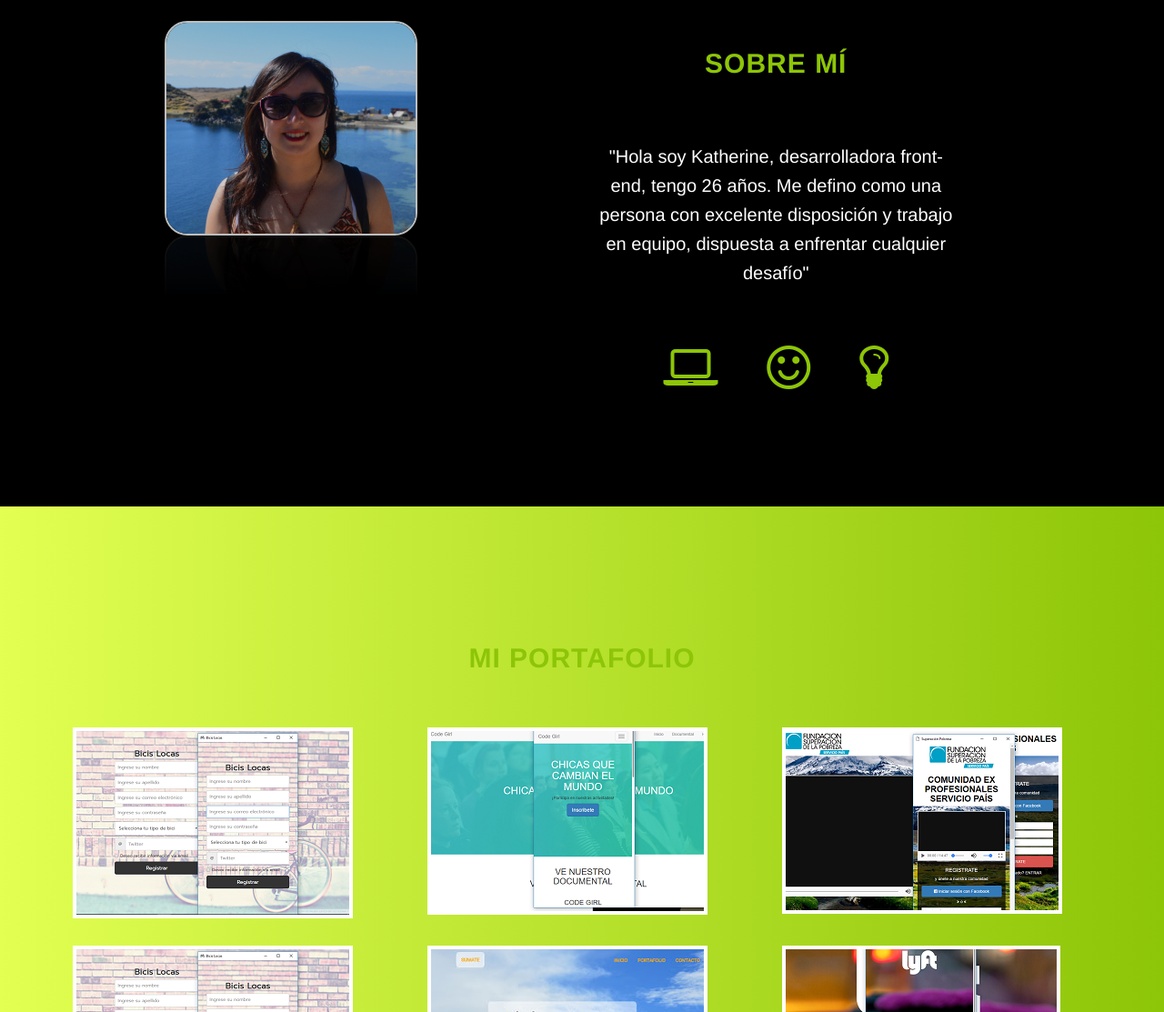
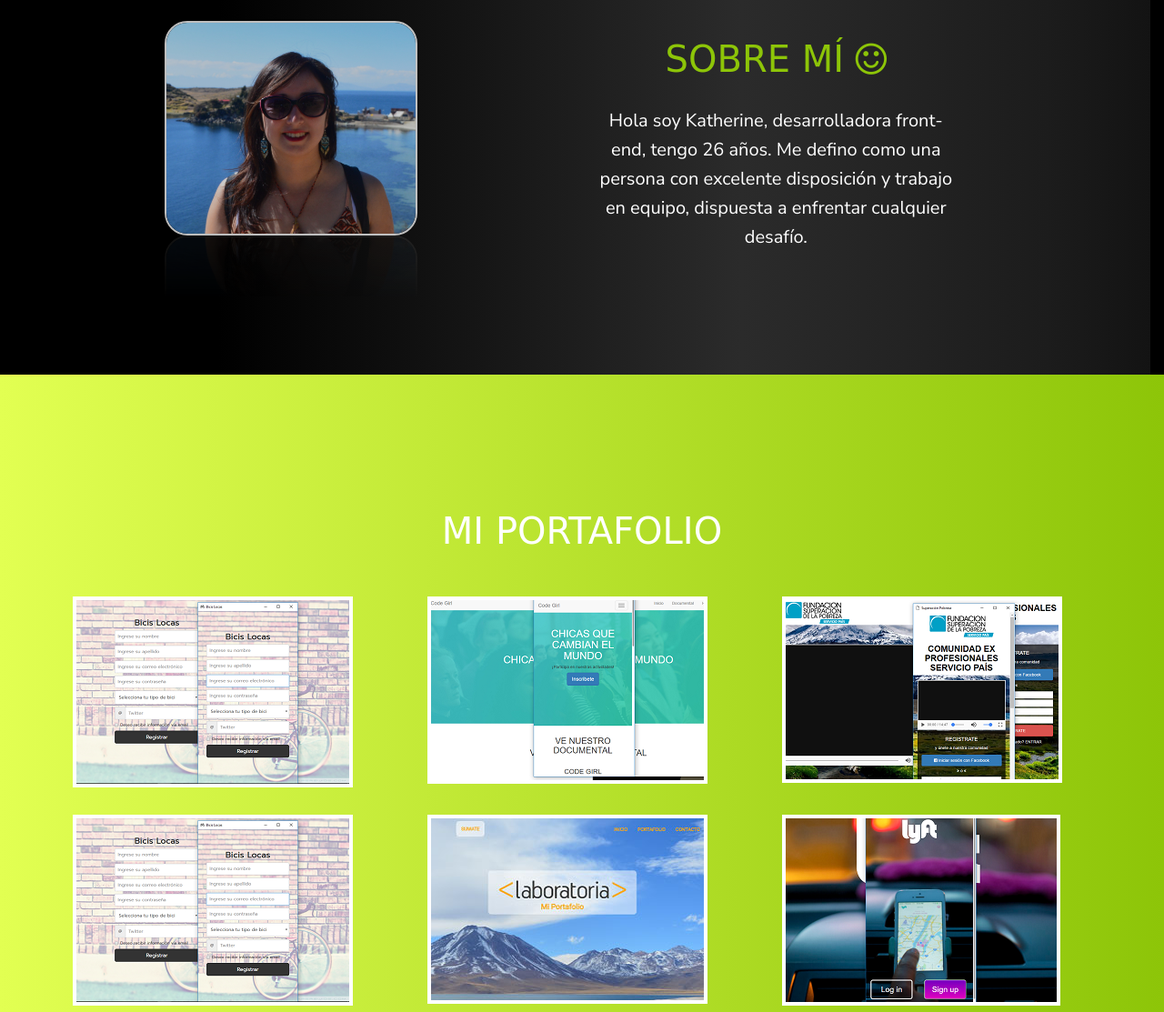
Before and after one commit to KatherineMontecinos/portafolio, a plain HTML site: page index.html in a window 1280 px wide. Shown: the part 897-2010 px from the top of the page at 91% size. Drawn offline with nearby package versions, Linux system fonts and the light colour scheme; a web font is replaced by a local one.

Commit message:
portafolio 95%

```diff
--- a/css/style.css
+++ b/css/style.css
@@ -1,29 +1,25 @@
 body {
   width: 100%;
   height: 100%;
-  font-family: "Lora", "Helvetica Neue", Helvetica, Arial, sans-serif;
+  font-family: 'Nunito Sans', sans-serif;
   background-color: black;
 }
+
 html {
   width: 100%;
   height: 100%;
 }
-h1,
-h2,
-h3,
-h4,
-h5,
-h6 {
-  margin: 0 0 35px;
+h1,h2,h3,h4,h5,h6 {
   text-transform: uppercase;
-  font-family: "Montserrat", "Helvetica Neue", Helvetica, Arial, sans-serif;
-  font-weight: 700;
-  letter-spacing: 1px;
+  font-family: 'Montserrat', sans-serif;
 }
 p {
   font-size: 18px;
   line-height: 1.5;
+  font-family: 'Nunito Sans', sans-serif;
+  color: white;
 }
+
 @media (min-width: 768px) {
   p {
     margin: 0 0 35px;
@@ -31,6 +27,7 @@ p {
     line-height: 1.6;
   }
 }
+
 a {
   color: white;
   -webkit-transition: all 0.2s ease-in-out;
@@ -109,8 +106,11 @@ a:focus {
     padding: 0;
     background: #7D0058;
     border-bottom: 1px solid rgba(255, 255, 255, 0.3);
+
   }
 }
+
+
 .intro {
   display: table;
   width: 100%;
@@ -119,24 +119,27 @@ a:focus {
   text-align: center;
   color: white;
   background: url(../img/1.jpg) no-repeat center;
-  background-color: black;
-
   -webkit-background-size: cover;
   -moz-background-size: cover;
   background-size: cover;
   -o-background-size: cover;
 }
+
 .intro .intro-body {
   display: table-cell;
   vertical-align: middle;
   padding-top: 60px;
 }
+
 .intro .intro-body .brand-heading {
   font-size: 40px;
 }
+
 .intro .intro-body .intro-text {
   font-size: 18px;
+  font-family: 'Boogaloo', cursive;
 }
+
 @media (min-width: 768px) {
   .intro {
     height: 100%;
@@ -146,9 +149,11 @@ a:focus {
     font-size: 100px;
   }
   .intro .intro-body .intro-text {
-    font-size: 26px;
+    font-size: 35px;
+    color: #8DC508;
   }
 }
+
 .btn-circle {
   font-size: 60px;
   color: #7D0058;
@@ -210,9 +215,9 @@ a:focus {
 }
 
 .portafolio {
-  max-width: 100%;
-  padding: 100px 0;
-  background: rgba(226,255,82,1);
+max-width: 100%;
+padding: 100px 0;
+background: rgba(226,255,82,1);
 background: -moz-linear-gradient(left, rgba(226,255,82,1) 0%, rgba(141,197,8,1) 100%);
 background: -webkit-gradient(left top, right top, color-stop(0%, rgba(226,255,82,1)), color-stop(100%, rgba(141,197,8,1)));
 background: -webkit-linear-gradient(left, rgba(226,255,82,1) 0%, rgba(141,197,8,1) 100%);
@@ -231,20 +236,22 @@ filter: progid:DXImageTransform.Microsoft.gradient( startColorstr='#e2ff52', end
   }
 
 }
+
 .btn {
   text-transform: uppercase;
-  font-family: "Montserrat", "Helvetica Neue", Helvetica, Arial, sans-serif;
   font-weight: 400;
   -webkit-transition: all 0.3s ease-in-out;
   -moz-transition: all 0.3s ease-in-out;
   transition: all 0.3s ease-in-out;
   border-radius: 0;
 }
+
 .btn-default {
   border: 1px solid #8DC508;
   color: white;
   background-color: transparent;
 }
+
 .btn-default:hover,
 .btn-default:focus {
   border: 1px solid #8DC508;
@@ -252,6 +259,7 @@ filter: progid:DXImageTransform.Microsoft.gradient( startColorstr='#e2ff52', end
   color: black;
   background-color: #8DC508;
 }
+
 ul.banner-social-buttons {
   margin-top: 0;
   padding-bottom: 70px;
@@ -272,31 +280,11 @@ ul.banner-social-buttons {
   }
 }
 
-::-moz-selection {
-  text-shadow: none;
-  background: #fcfcfc;
-  background: rgba(255, 255, 255, 0.2);
-}
-::selection {
-  text-shadow: none;
-  background: #fcfcfc;
-  background: rgba(255, 255, 255, 0.2);
-}
-img::selection {
-  background: transparent;
-}
-img::-moz-selection {
-  background: transparent;
-}
-body {
-  webkit-tap-highlight-color: rgba(255, 255, 255, 0.2);
-}
-
-
 h1 {
-  font-size: 55px;
+  font-family: 'Boogaloo', cursive;
+  font-size: 60px;
   padding-top: 70px;
-  text-shadow: 2px 4px #999;
+  text-shadow: 1px 2px #999;
 }
 
 .yo {
@@ -327,12 +315,10 @@ h1 {
   color: white;
 }
 
-p {
-  color: white;
-}
-
 h2 {
   color: #8DC508;
+  font-family: 'Boogaloo', cursive;
+  font-size: 40px;
 }
 
 .icono {
@@ -410,12 +396,11 @@ h2 {
 
 .mi-slider ul li h4 {
   display: inline-block;
-  font-family: Baskerville, "Baskerville Old Face", "Hoefler Text", Garamond, "Times New Roman", serif;
-  font-style: italic;
   font-weight: 400;
-  font-size: 18px;
+  font-size: 15px;
   padding: 20px 10px 0;
-  color: #8DC508;
+  color: white;
+  font-family: 'Nunito Sans', sans-serif;
 }
 
 .mi-slider ul li:hover {
@@ -678,9 +663,8 @@ h2 {
   }
 }
 
-
 #contacto {
-  background: rgba(201,0,140,1);
+background: rgba(201,0,140,1);
 background: -moz-linear-gradient(left, rgba(201,0,140,1) 0%, rgba(10,48,7,1) 0%, rgba(163,0,114,1) 0%, rgba(199,46,156,1) 3%, rgba(163,0,114,1) 100%);
 background: -webkit-gradient(left top, right top, color-stop(0%, rgba(201,0,140,1)), color-stop(0%, rgba(10,48,7,1)), color-stop(0%, rgba(163,0,114,1)), color-stop(3%, rgba(199,46,156,1)), color-stop(100%, rgba(163,0,114,1)));
 background: -webkit-linear-gradient(left, rgba(201,0,140,1) 0%, rgba(10,48,7,1) 0%, rgba(163,0,114,1) 0%, rgba(199,46,156,1) 3%, rgba(163,0,114,1) 100%);
@@ -688,15 +672,29 @@ background: -o-linear-gradient(left, rgba(201,0,140,1) 0%, rgba(10,48,7,1) 0%, r
 background: -ms-linear-gradient(left, rgba(201,0,140,1) 0%, rgba(10,48,7,1) 0%, rgba(163,0,114,1) 0%, rgba(199,46,156,1) 3%, rgba(163,0,114,1) 100%);
 background: linear-gradient(to right, rgba(201,0,140,1) 0%, rgba(10,48,7,1) 0%, rgba(163,0,114,1) 0%, rgba(199,46,156,1) 3%, rgba(163,0,114,1) 100%);
 filter: progid:DXImageTransform.Microsoft.gradient( startColorstr='#c9008c', endColorstr='#a30072', GradientType=1 );
-
 }
 
 h2 {
-  padding-top: 50px;
-  margin-bottom: 20px;
-  padding-bottom: 30px;
+
+  padding-top: 30px;
+  margin-bottom: 40px;
 }
 
+.aboutme {
+  margin: 10px;
+}
+
+.titulo-porta {
+  color: white;
+}
+
+.descripcion {
+  font-size: 9px;
+}
+
+.menu {
+  font-family: 'Nunito Sans', sans-serif;
+}
 /* efecto imagen */
 
 .efecto-img {
@@ -725,19 +723,25 @@ h2 {
     border: 1px solid white;
 }
 .efecto-img figure h4 {
-    font-family:'Lato';
-    color:#fff;
+    font-family: 'Source Sans Pro', sans-serif;
     font-size:22px;
+    color: #7D0058;
+    padding-bottom: 5px;
     text-align:center;
+}
+
+.efecto-img figure a {
+  color: white;
 }
 .efecto-img figure p {
     display:block;
-    font-family:'Lato';
-    font-size:18px;
-    line-height:18px;
+    font-family: 'Source Sans Pro', sans-serif;
+    font-size:16px;
+    line-height:15px;
     margin:0;
-    color:#fff;
+    color: rgba(226,255,82,1);
     text-align:center;
+    padding-bottom: 15px;
 }
 .efecto-img figure figcaption {
     top:0;
@@ -771,3 +775,14 @@ h2 {
     -moz-transform:rotateY(0);
     transform:rotateY(0)
 }
+
+
+.content-section, #habil {
+  background: rgba(76,76,76,1);
+background: -moz-linear-gradient(left, rgba(76,76,76,1) 0%, rgba(44,44,44,1) 0%, rgba(0,0,0,1) 0%, rgba(0,0,0,1) 9%, rgba(0,0,0,1) 18%, rgba(43,43,43,1) 64%, rgba(28,28,28,1) 91%, rgba(19,19,19,1) 100%);
+background: -webkit-gradient(left top, right top, color-stop(0%, rgba(76,76,76,1)), color-stop(0%, rgba(44,44,44,1)), color-stop(0%, rgba(0,0,0,1)), color-stop(9%, rgba(0,0,0,1)), color-stop(18%, rgba(0,0,0,1)), color-stop(64%, rgba(43,43,43,1)), color-stop(91%, rgba(28,28,28,1)), color-stop(100%, rgba(19,19,19,1)));
+background: -webkit-linear-gradient(left, rgba(76,76,76,1) 0%, rgba(44,44,44,1) 0%, rgba(0,0,0,1) 0%, rgba(0,0,0,1) 9%, rgba(0,0,0,1) 18%, rgba(43,43,43,1) 64%, rgba(28,28,28,1) 91%, rgba(19,19,19,1) 100%);
+background: -o-linear-gradient(left, rgba(76,76,76,1) 0%, rgba(44,44,44,1) 0%, rgba(0,0,0,1) 0%, rgba(0,0,0,1) 9%, rgba(0,0,0,1) 18%, rgba(43,43,43,1) 64%, rgba(28,28,28,1) 91%, rgba(19,19,19,1) 100%);
+background: -ms-linear-gradient(left, rgba(76,76,76,1) 0%, rgba(44,44,44,1) 0%, rgba(0,0,0,1) 0%, rgba(0,0,0,1) 9%, rgba(0,0,0,1) 18%, rgba(43,43,43,1) 64%, rgba(28,28,28,1) 91%, rgba(19,19,19,1) 100%);
+background: linear-gradient(to right, rgba(76,76,76,1) 0%, rgba(44,44,44,1) 0%, rgba(0,0,0,1) 0%, rgba(0,0,0,1) 9%, rgba(0,0,0,1) 18%, rgba(43,43,43,1) 64%, rgba(28,28,28,1) 91%, rgba(19,19,19,1) 100%);
+filter: progid:DXImageTransform.Microsoft.gradient( startColorstr='#4c4c4c', endColorstr='#131313', GradientType=1
--- a/index.html
+++ b/index.html
@@ -5,8 +5,12 @@
     <meta http-equiv="X-UA-Compatible" content="IE=edge">
     <meta name="viewport" content="width=device-width, initial-scale=1">
     <title>Mi Portafolio</title>
+
     <link rel="stylesheet" type="text/css" href="css/bootstrap.min.css">
     <link rel="stylesheet" type="text/css" href="css/font-awesome.css">
+    <link href="https://fonts.googleapis.com/css?family=Nunito+Sans|Source+Sans+Pro" rel="stylesheet">
+    <link href="https://fonts.googleapis.com/css?family=Montserrat:700|Nunito+Sans|Source+Sans+Pro" rel="stylesheet">
+    <link href="https://fonts.googleapis.com/css?family=Boogaloo" rel="stylesheet">
     <link rel="stylesheet" type="text/css" href="css/style.css">
     <script src="js/modernizr.custom.63321.js"></script>
 </head>
@@ -15,7 +19,7 @@
     <div class="container-fluid">
       <div class="navbar-header">
         <button type="button" class="navbar-toggle" data-toggle="collapse" data-target=".navbar-main-collapse">
-           Menu <i class="fa fa-bars"></i>
+           Menú  <i class="fa fa-bars"></i>
         </button>
       </div>
       	<div class="collapse navbar-collapse navbar-right navbar-main-collapse">
@@ -23,18 +27,10 @@
               <li class="hidden">
                 <a href="#page-top"></a>
               </li>
-              <li>
-                <a class="page-scroll" href="#about">About</a>
-              </li>
-              <li>
-                <a class="page-scroll" href="#portafolio">Portafolio</a>
-              </li>
-              <li>
-                <a class="page-scroll" href="#habil">Habilidades</a>
-              </li>
-              <li>
-                <a class="page-scroll" href="#contacto">Contact</a>
-              </li>
+              <li><a class="page-scroll menu" href="#about">About</a></li>
+              <li><a class="page-scroll menu" href="#portafolio">Portafolio</a></li>
+              <li><a class="page-scroll menu" href="#habil">Habilidades</a></li>
+              <li><a class="page-scroll menu" href="#contacto">Contact</a></li>
             </ul>
          </div>
       </div>
@@ -46,9 +42,9 @@
           <div class="row">
             <div class="col-xs-12 col-sm-12 col-md-12">
               <h1>Katherine Montecinos</h1>
-              <p class="intro-text">Desarrolladora Web</p>
+              <p class="intro-text">Desarrolladora web</p>
               <a href="#about" class="btn btn-circle page-scroll">
-                <i class="fa fa-arrow-circle-down fa-1x animated"></i>
+                <i class="fa fa-arrow-circle-down fa-2x animated"></i>
               </a>
             </div>
           </div>
@@ -64,13 +60,11 @@
         		</div>
         		<div class="col-xs-12 col-sm-12 col-md-4 col-md-offset-1">
           			<div class="texto">
-           		<h2>Sobre mí</h2>
+           				<h2 class="aboutme">Sobre mí <i class="fa fa-smile-o" aria-hidden="true"></i>
+</h2>
            				<br>
-            	<p>"Hola soy Katherine, desarrolladora front-end, tengo 26 años.
-           	 	Me defino como una persona con excelente disposición y trabajo en equipo, dispuesta a enfrentar cualquier desafío"</p>
-           	 	<i class="fa fa-laptop fa-4x icono" aria-hidden="true"></i>
-           		<i class="fa fa-smile-o fa-4x icono" aria-hidden="true"></i>
-           		<i class="fa fa-lightbulb-o fa-4x icono" aria-hidden="true"></i>
+            			<p class="texto">Hola soy Katherine, desarrolladora front-end, tengo 26 años.
+           	 	Me defino como una persona con excelente disposición y trabajo en equipo, dispuesta a enfrentar cualquier desafío.</p>
           			</div>
         		</div>
       		</div>
@@ -81,7 +75,7 @@
         <div class="container text-center">
           	<div class="row">
            		<div class="col-xs-12 col-sm-12 col-md-12">
-              <h2>Mi Portafolio</h2>
+              		<h2 class="titulo-porta">Mi Portafolio</h2>
             	</div>
           	</div>
           	<div class="row">
@@ -90,8 +84,10 @@
 						<figure>
 							<img class="logo" src="img/BICIS.png">
 						<figcaption>
-									<h4 class="nombre"><a href="https://katherinemontecinos.github.io/bicis-locas-jquery/" target="_blank">BICIS LOCAS</a></h4>
-									<p>Bicis Locas es un formulario de contacto validado con Jquery</p>
+							<h4><a href="https://katherinemontecinos.github.io/bicis-locas-jquery/" target="_blank">BICIS LOCAS</a></h4>
+							<p class="descripcion">Bicis Locas es un formulario de contacto validado con Jquery</p>
+
+							<a class="ver" href="https://katherinemontecinos.github.io/bicis-locas-jquery/" target="_blank"">VER PROYECTO</a>
 						</figcaption>
 						</figure>
 					</div>
@@ -102,7 +98,8 @@
 							<img class="logo" src="img/coder-girl.png">
 						<figcaption>
 							<h4 class="nombre"><a href=https://katherinemontecinos.github.io/coder-girl/ target="_blank">CODER GIRL</a></h4>
-									<p>Es un sitio creado con Boostrap y adapatado a celulares</p>
+							<p class="descripcion">Es un sitio creado con Boostrap y adapatado a celulares</p>
+							<a class="ver" href="https://katherinemontecinos.github.io/coder-girl/" target="_blank"">VER PROYECTO</a>
 						</figcaption>
 						</figure>
 					</div>
@@ -113,7 +110,8 @@
 							<img class="logo" src="img/SERVCIO-PAIS.png">
 						<figcaption>
 							<h4 class="nombre"><a href="https://katherinemontecinos.github.io/bicis-locas-jquery/" target="_blank">SERVICIO PAIS</a></h4>
-									<p>Este proyecto es un portal para los ex profesionales de Servicio País</p>
+							<p class="descripcion">Este proyecto es un portal para los ex profesionales de Servicio País</p>
+							<a class="ver" href="https://katherinemontecinos.github.io/bicis-locas-jquery/" target="_blank"">VER PROYECTO</a>
 						</figcaption>
 						</figure>
 					</div>
@@ -126,7 +124,8 @@
 							<img class="logo" src="img/BICIS.png">
 						<figcaption>
 							<h4 class="nombre"><a href="https://katherinemontecinos.github.io/bicis-locas-jquery/" target="_blank">LA REPUBLICA</a></h4>
-									<p>Bicis Locas es un formulario de contacto validado con Jquery</p>
+							<p class="descripcion">Bicis Locas es un formulario de contacto validado con Jquery</p>
+							<a class="ver" href="https://katherinemontecinos.github.io/bicis-locas-jquery/" target="_blank"">VER PROYECTO</a>
 						</figcaption>
 						</figure>
 					</div>
@@ -138,6 +137,7 @@
 						<figcaption>
 							<h4 class="nombre"><a href="https://katherinemontecinos.github.io/bicis-locas-jquery/" target="_blank">MINI</a></h4>
 							<p>Bicis Locas es un formulario de contacto validado con Jquery</p>
+							<a class="ver" href="https://katherinemontecinos.github.io/bicis-locas-jquery/" target="_blank"">VER PROYECTO</a>
 						</figcaption>
 						</figure>
 					</div>
@@ -149,6 +149,7 @@
 						<figcaption>
 							<h4 class="nombre"><a href="https://katherinemontecinos.github.io/lyft/" target="_blank">LYFT</a></h4>
 							<p>Este proyecto es una replica a la aplicación de telefonía móvil </p>
+							<a class="ver" href="https://katherinemontecinos.github.io/lyft/" target="_blank"">VER PROYECTO</a>
 						</figcaption>
 						</figure>
 					</div>
@@ -220,7 +221,7 @@
               					<a href="https://cl.linkedin.com/" class="btn btn-default btn-lg"><i class="fa fa-linkedin-square fa-fw"></i><span class="network-name">Linkedin</span></a>
              		 		</li>
               				<li>
-              	<a href="https://cl.linkedin.com/" class="btn btn-default btn-lg"><i class="fa fa-download fa-fw"></i><span class="network-name">CURRICULUM</span></a>
+              					<a href="document/CV-Katherine.pdf" download class="btn btn-default btn-lg"><i class="fa fa-download fa-fw"></i><span class="network-name">CURRICULUM</span></a>
               				</li>
            	 			</ul>
           			</div>
@@ -235,7 +236,6 @@
     <script type="text/javascript" src="js/js.js"></script>
     <script>
 			$(function() {
-
 				$( '#mi-slider' ).catslider();
 
 			});
--- a/js/js.js
+++ b/js/js.js
@@ -1,4 +1,4 @@
-// jQuery to collapse the navbar on scroll
+// MENU NAVBAR
 function collapseNavbar() {
     if ($(".navbar").offset().top > 50) {
         $(".navbar-fixed-top").addClass("top-nav-collapse");
@@ -27,8 +27,7 @@ $('.navbar-collapse ul li a').click(function() {
 });
 
 
-
-// SLIDER
+// SLIDER HABILIDADES
 
 ;( function( $, window, undefined ) {
 
```
Also changed, not shown: 1 other file. Lines whose indentation alone changed are shown as unchanged.
